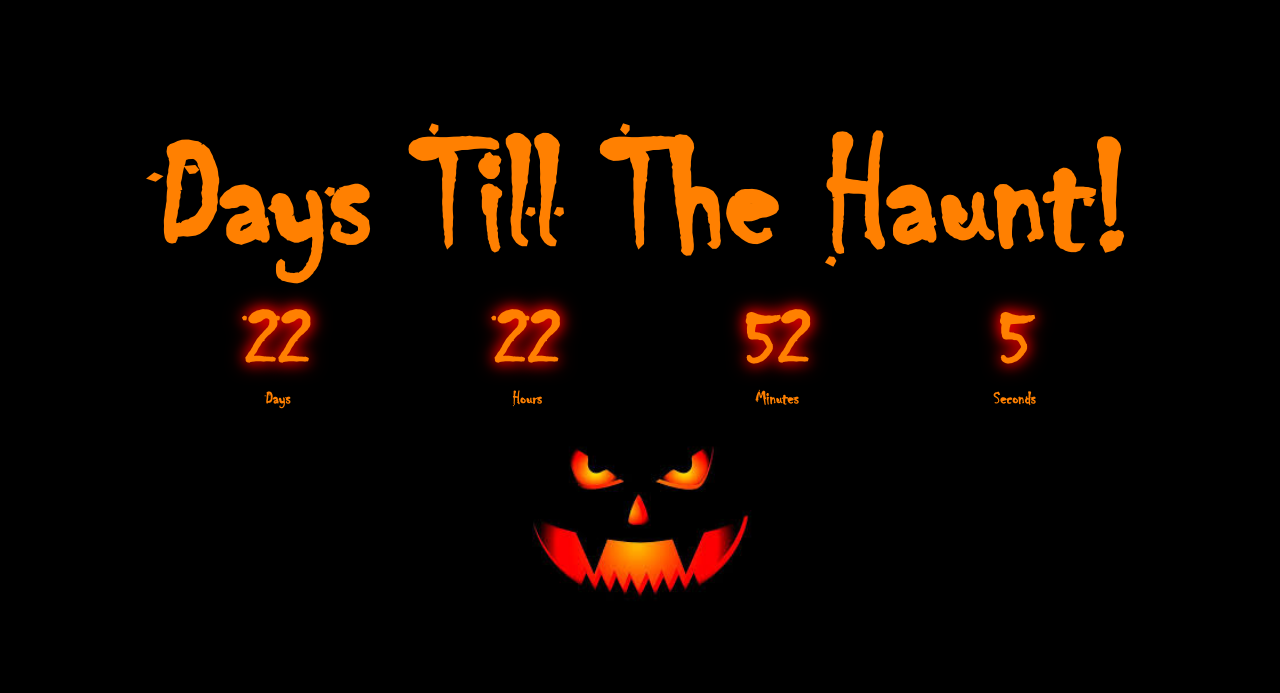
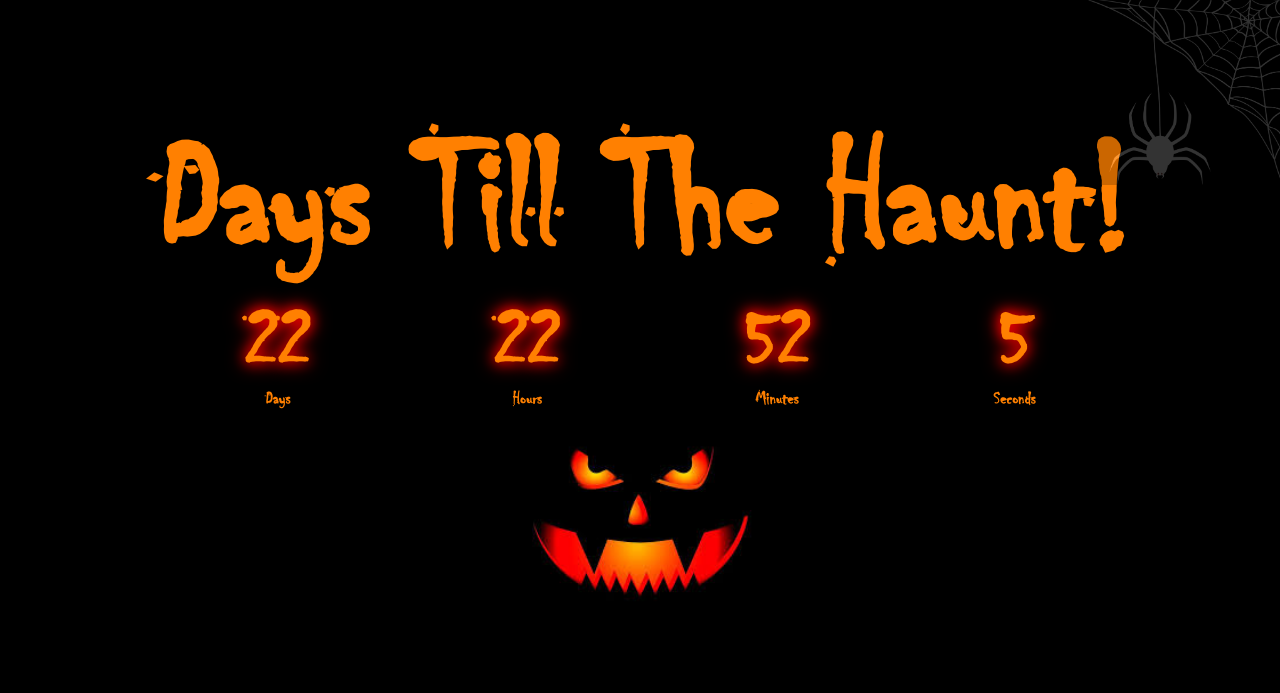
Before and after one commit to DaVoodooMan/Halloween-Countdown, a plain HTML site: page index.html in a window 1280 px wide. Drawn offline with Linux system fonts and the light colour scheme.

Commit message:
added spider img, renamed other imgs

```diff
--- a/index.html
+++ b/index.html
@@ -31,7 +31,9 @@
 
             </div>
         </div>
-        <img class="waiting" src="./styles/images.jpeg"
+        <img class="spider" src="./styles/spiderweb.png">
+
+        <img class="waiting" src="./styles/images.jpeg">
     </section>
 
 
--- a/spook.css
+++ b/spook.css
@@ -44,6 +44,14 @@ h2 {
     height: 35vh;
 }
 
+.spider {
+    width: 15vw;
+    position: absolute;
+    right: 0;
+    top: 0;
+    opacity: 20%;
+}
+
 @font-face {
     font-family: 'chiller';
     src: url(styles/CHILLER.TTF);
```
Also changed, not shown: styles/images2.jpg (renamed from styles/423da1cf8d6ef9b766df6cffa2d520f2.jpg), styles/spiderweb.png (added).
